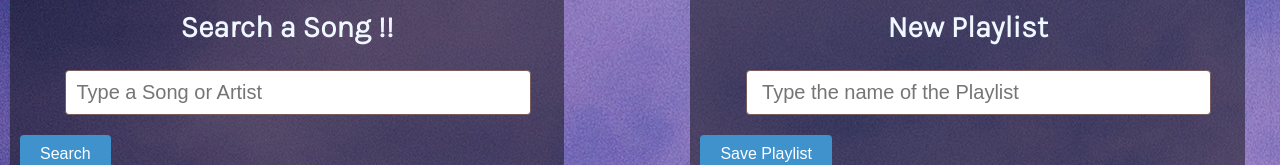
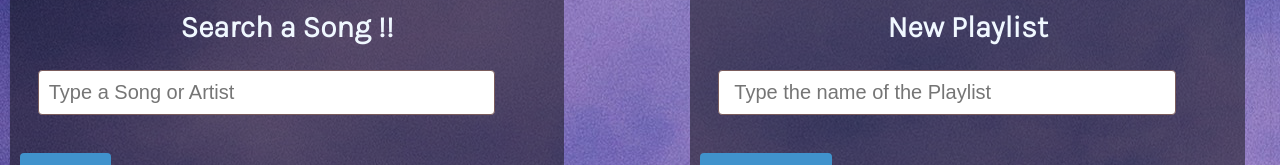
Before and after one commit to juancamarg/jammming, a React (Create React App) app: page / in a window 1280 px wide. Shown: the part 287-452 px from the top of the page. Built offline with nearby package versions, Linux system fonts and the light colour scheme; no server answers; a web font is replaced by a local one.

Commit message:
deploying

```diff
--- a/src/App.css
+++ b/src/App.css
@@ -40,7 +40,7 @@ h1 {
 .login {
   background-color: #22b435;
 }
-/* Botones */
+/* button */
 button {
   padding: 10px 20px;
   background-color: #4092cc;
@@ -56,28 +56,22 @@ button:hover {
   background-color: #0056b3;
 }
 
-/* Formulario */
-form {
-  margin-top: 20px;
-}
 
-/* Input de texto */
+/* Input Text */
 input[type="text"] {
   width: 80%;
-  padding: 10px;
-  margin-left: 10%;
-  margin-bottom: 10px;
+  margin-left: 5%;
+  margin-bottom: 5%;
   border: 1px solid #7a5c5c;
   border-radius: 4px;
   font-size: 20px;
+  padding-top: 10px;
+  padding-bottom: 10px;
+  padding-left: 10px;
 }
 
-/* Resultados */
-.results {
-  margin-top: 20px;
-}
 
-/* Lista de resultados */
+/* List of results */
 ul {
   list-style-type: none;
   padding: 0;
```
